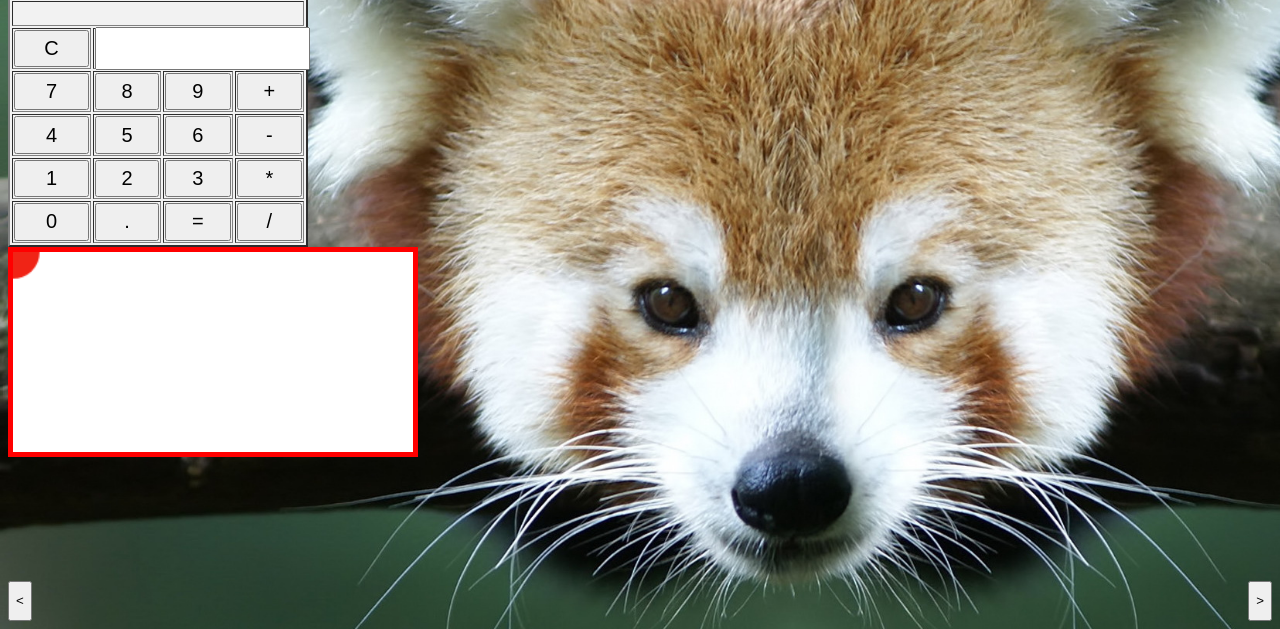
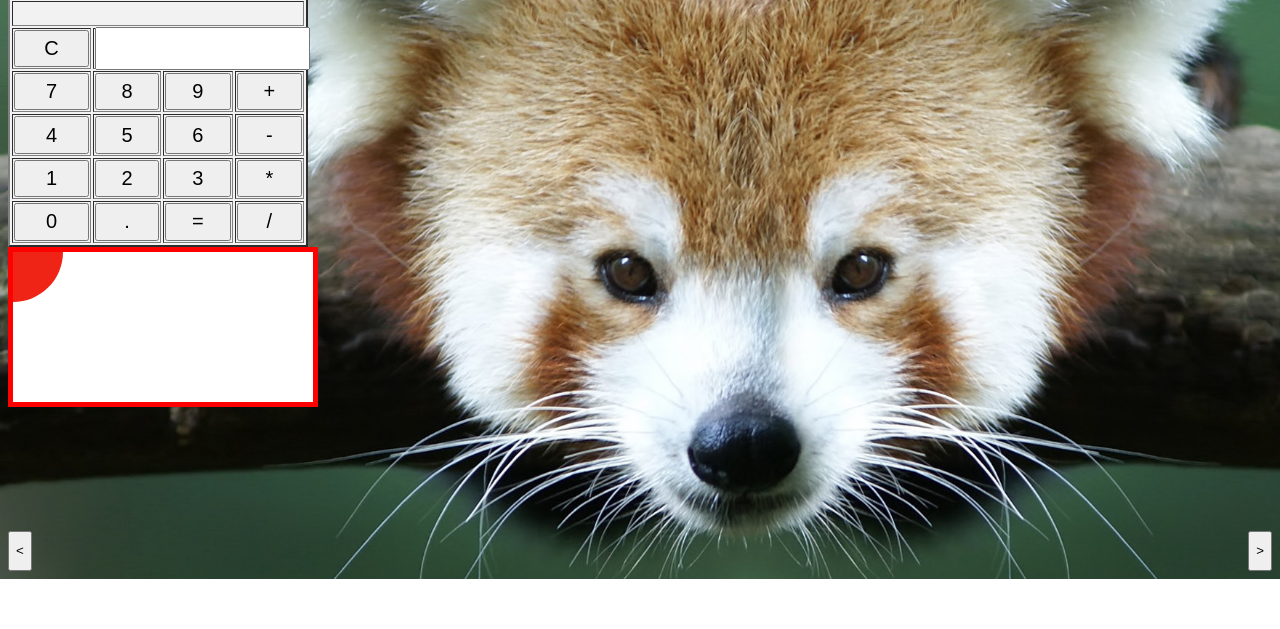
Before and after one commit to trcooper1996/Bing-Home-Page, a plain HTML site: page index.html in a window 1280 px wide. Shown: the part 206-835 px from the top of the page. After the commit the page ends 800 px from the top, so only its background shows below. Drawn offline with nearby package versions, Linux system fonts and the light colour scheme.

Commit message:
Canvas complete

```diff
--- a/BINGPAGE.css
+++ b/BINGPAGE.css
@@ -165,6 +165,7 @@ footer button{
 #graph{
 
 	border: 5px solid red;
-	height: 200px;
+	height: 250;
+	width: 300px;
 	background: white;
 }
--- a/index.html
+++ b/index.html
@@ -171,26 +171,44 @@
 			<canvas id="graph"></canvas>
 			<script>
 
-			var canvas = document.getElementById("graph");
+			var canvas = document.querySelector("#graph");
 			var context = canvas.getContext("2d");
 
 			var canvasPos = getPosition(canvas);
 			var mouseX = 0;
 			var mouseY = 0;
 
+			var isCircle = true;
+
 			canvas.addEventListener("mousemove", setMousePosition, false);
+			canvas.addEventListener("click", toggleShape);
 
 			function setMousePosition(e){
 				mouseX = e.clientX - canvasPos.x;
 				mouseY = e.clientY - canvasPos.y;
 			}
+
+			function toggleShape(){
+				isCircle = !isCircle;
+			}
+
+
 			function update(){
 				context.clearRect(0, 0, canvas.width, canvas.height);
 
 				context.beginPath();
-				context.arc(mouseX, mouseY, 20, 0, 2 * Math.PI, true);
-				context.fillStyle = "#f02416";
-				context.fill();
+
+				if (isCircle){
+					context.arc(mouseX, mouseY, 50, 0, 2 * Math.PI, true);
+					context.fillStyle = "#f02416";
+					context.fill();
+				}else{
+					context.moveTo(mouseX-25, mouseY-25);
+					context.lineTo(mouseX, mouseY);
+					context.lineTo(mouseX+25, mouseY-25);
+					context.fillStyle = "#163af0";
+					context.fill();
+				}
 
 				requestAnimationFrame(update);
 
@@ -207,7 +225,7 @@
 
 				while (el){
 					xPosition += (el.offsetLeft - el.scrollLeft + el.clientLeft);
-					yPosition += (el.offsetTop - el.scrollTOp + el.clientTop);
+					yPosition += (el.offsetTop - el.scrollTop + el.clientTop);
 					el = el.offsetParent;
 				}
 
```
